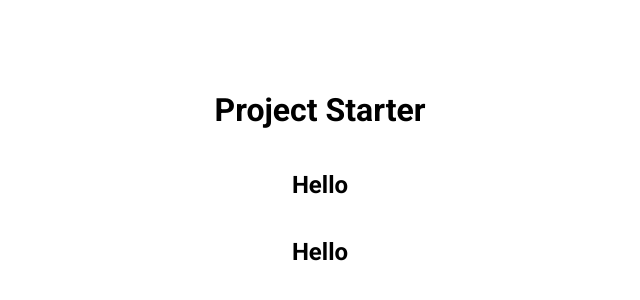
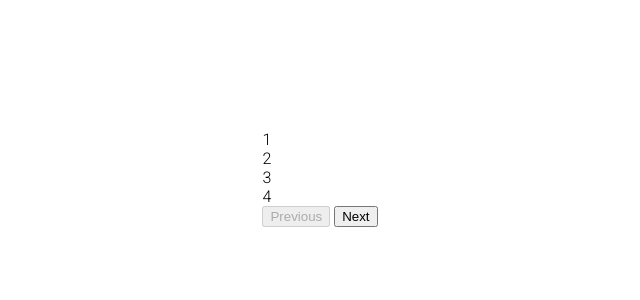
Before and after one commit to LaurentLabine/udemy_50projectsin50days, a plain HTML site: page day_2/index.html in a window 1280 px wide. Shown: the part 222-522 px from the top of the page, without its empty margins (320-960 px from the left). Drawn offline with Linux system fonts and the light colour scheme.

Commit message:
Implemented Structure to my page

```diff
--- a/day_2/index.html
+++ b/day_2/index.html
@@ -6,13 +6,21 @@
     <meta http-equiv="X-UA-Compatible" content="IE=edge">
     <meta name="viewport" content="width=device-width, initial-scale=1.0">
     <link rel="stylesheet" href="style.css">
-    <title>My Project</title>
+    <title>Progress Steps</title>
 </head>
 
 <body>
-    <h1>Project Starter</h1>
-    <h2>Hello</h2>
-    <h2>Hello</h2>
+    <div class="container">
+        <div class="progress-container">
+            <div class="progress" id="progress"></div>
+            <div class="circle active">1</div>
+            <div class="circle">2</div>
+            <div class="circle">3</div>
+            <div class="circle">4</div>
+        </div>
+        <button class="btn" id="prev" disabled>Previous</button>
+        <button class="btn" id="next">Next</button>
+    </div>
     <script src="script.js"></script>
 </body>
 
```
